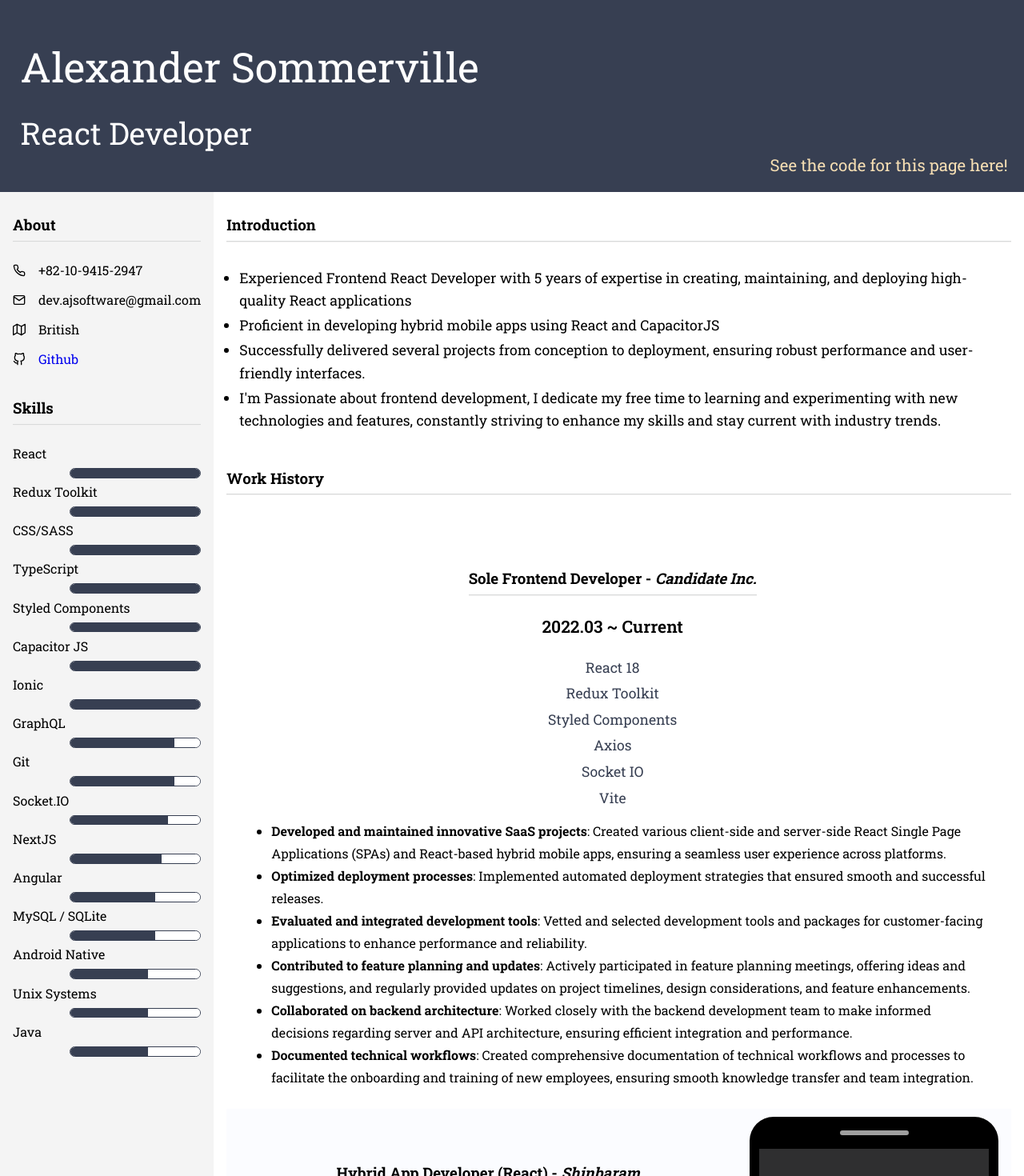
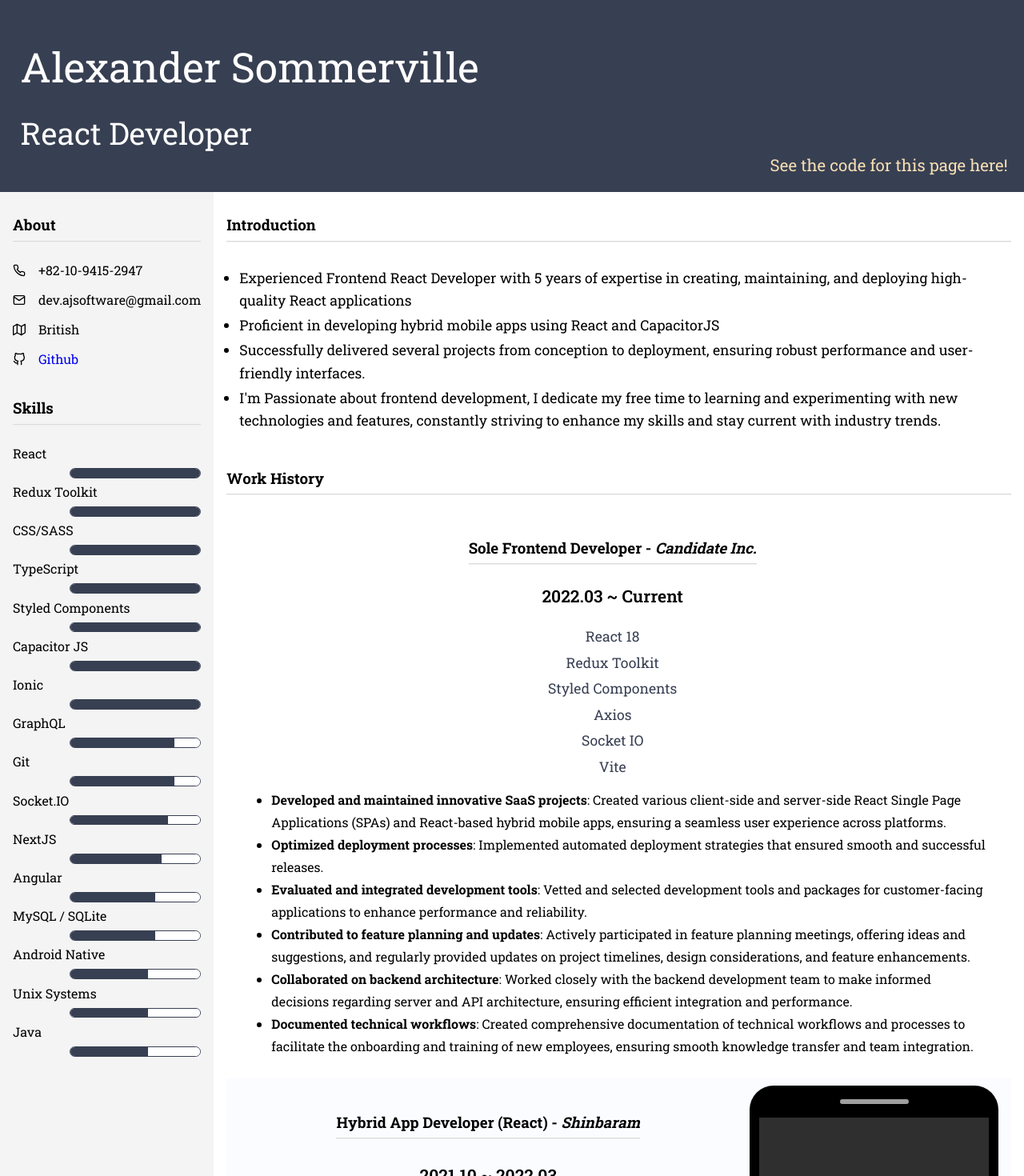
Before and after one commit to playaz87/alexanderjs.co.uk, a React (Vite) app: page / in a window 1280 px wide. Shown: the top 1470 px of the page at 80% size. Built offline with nearby package versions, Linux system fonts and the light colour scheme; grey boxes are pictures that could not be loaded.

Commit message:
[FIX] - Print padding

```diff
--- a/src/components/WorkHistoryItem.tsx
+++ b/src/components/WorkHistoryItem.tsx
@@ -54,7 +54,6 @@ const WorkSection = styled(Section)<{$hasIframe: boolean}>`
     @container content-right (width < 1295px) {
         grid-template-columns: 2fr ${props => props.$hasIframe ? '1fr' : 0};
         grid-template-areas: 'title phone' 'stack phone' 'summary phone';
-        grid-template-rows: 100px;
     }
 
     @container content-right (width < 900px) {
@@ -64,6 +63,10 @@ const WorkSection = styled(Section)<{$hasIframe: boolean}>`
 
     &:nth-of-type(even) {
         background-color: #fbfcff;
+    }
+
+    @media print {
+        background-color: white !important;
     }
 `;
 
--- a/src/index.css
+++ b/src/index.scss
@@ -14,8 +14,9 @@ ul {
 @media print {
 
     @page {
-        margin-top: 0;
-        margin-bottom: 0;
+      size: auto;
+      margin: 0 0 2rem;
+      font-size: 80%;
     }
 
    > * {
--- a/src/main.tsx
+++ b/src/main.tsx
@@ -1,7 +1,7 @@
 import React from 'react'
 import ReactDOM from 'react-dom/client'
 import App from './App.tsx'
-import './index.css'
+import './index.scss'
 
 ReactDOM.createRoot(document.getElementById('root')!).render(
   <React.StrictMode>
```
